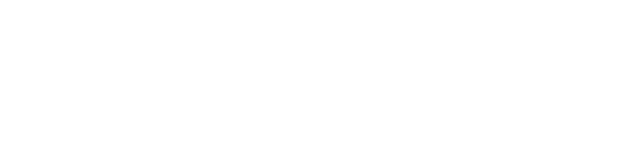
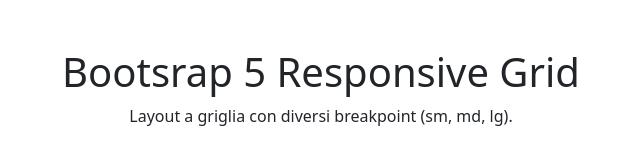
Before and after one commit to oninotna/htmlcss-bootstrap-layout, a plain HTML site: page index.html in a window 1280 px wide. Shown: the whole page, without its empty margins (319-959 px from the left). Drawn offline with nearby package versions, Linux system fonts and the light colour scheme.

Commit message:
added div containing a title and p

```diff
--- a/index.html
+++ b/index.html
@@ -17,6 +17,10 @@
 </head>
 
 <body>
+    <div class="text-center mt-5">
+      <h1>Bootsrap 5 Responsive Grid</h1>
+      <p>Layout a griglia con diversi breakpoint (sm, md, lg).</p>
+    </div>
 
 </body>
 </html>
```
